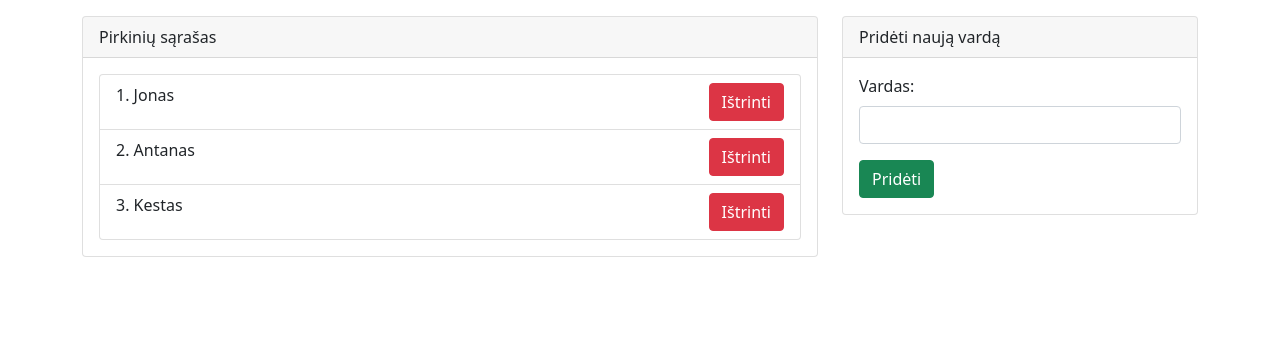
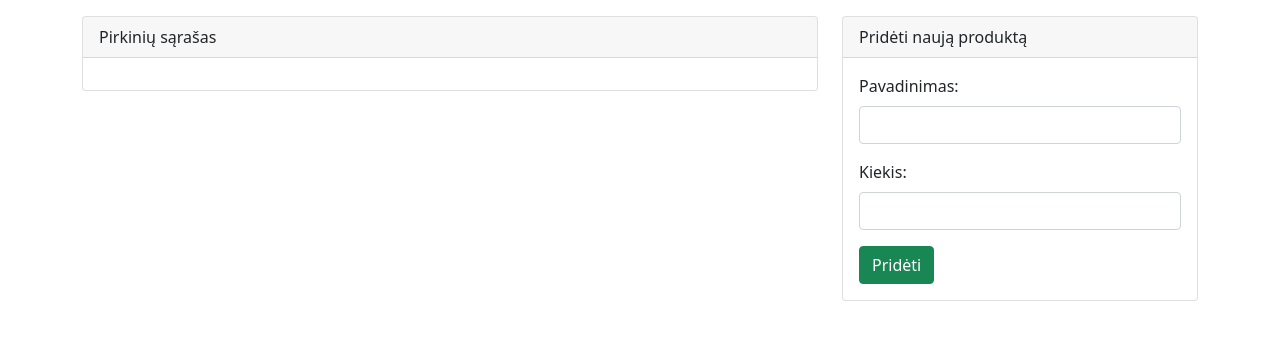
Before and after one commit to GediminasGricius/Prekes-bit-202204, an Angular app: page / in a window 1280 px wide. Shown: the top 340 px of the page. Built offline with nearby package versions, Linux system fonts and the light colour scheme.

Commit message:
produktai

```diff
--- a/src/app/components/products/products.component.html
+++ b/src/app/components/products/products.component.html
@@ -4,8 +4,8 @@
             <div class="card-header">Pirkinių sąrašas</div>
             <div class="card-body">
                 <ul class="list-group" >
-                    <li class="list-group-item" *ngFor="let vardas of vardai; let i=index">
-                       {{i+1}}. {{ vardas }} <button class="btn btn-danger float-end" (click)="removeVardas(i)">Ištrinti</button>
+                    <li class="list-group-item" *ngFor="let product of products; let i=index">
+                       {{i+1}}. {{ product.name }}, kiekis: {{product.count}} <button class="btn btn-danger float-end" (click)="removeProduct(i)">Ištrinti</button>
                     </li>
 
                 </ul>
@@ -15,14 +15,17 @@
 
     <div class="col-md-4">
         <div class="card">
-            <div class="card-header">Pridėti naują vardą</div>
+            <div class="card-header">Pridėti naują produktą</div>
             <div class="card-body">
                 <div class="mb-3">
-                    <label for="" class="form-label">Vardas: </label>
-                    <input type="text" class="form-control" #newVardas (keyup.enter)="addNewVardas(newVardas)">
+                    <label for="" class="form-label">Pavadinimas: </label>
+                    <input type="text" class="form-control" #newName >
                 </div>
-
-                <button class="btn btn-success" (click)="addNewVardas(newVardas)">Pridėti</button>
+                <div class="mb-3">
+                    <label for="" class="form-label">Kiekis: </label>
+                    <input type="number" class="form-control" #newCount >
+                </div>
+                <button class="btn btn-success" (click)="addNewProduct(newName, newCount)">Pridėti</button>
             </div>
         </div>
     </div>
--- a/src/app/components/products/products.component.ts
+++ b/src/app/components/products/products.component.ts
@@ -1,4 +1,5 @@
 import { Component, OnInit } from '@angular/core';
+import { Product } from 'src/app/models/ProductModel';
 
 @Component({
   selector: 'app-products',
@@ -6,28 +7,36 @@ import { Component, OnInit } from '@angular/core';
   styleUrls: ['./products.component.css']
 })
 export class ProductsComponent implements OnInit {
+  public products:Product[]=[];
 
-  public vardai=["Jonas", "Antanas", "Kestas"];
-
-
-  constructor() { }
+  constructor() {
+    let data=localStorage.getItem("products");
+    if (data!=null){
+      this.products=JSON.parse(data);
+    }
+  }
 
   ngOnInit(): void {
   }
 
-  public addNewVardas(vardas:HTMLInputElement){
-    if (vardas.value!=''){
-      this.vardai.push(vardas.value);
-      vardas.value='';
+  private save(){
+    localStorage.setItem('products', JSON.stringify(this.products));
+  }
+
+  public addNewProduct(name:HTMLInputElement, count:HTMLInputElement){
+    if (name.value!=''){
+      this.products.push({
+        name  : name.value,
+        count : count.valueAsNumber
+      });
+      name.value='';
+      count.value='';
+      this.save();
     }
   }
 
-  public removeVardas(i:number){
-    this.vardai.splice(i, 1);
+  public removeProduct(i:number){
+    this.products.splice(i, 1);
+    this.save();
   }
-
-
-
-
-
 }
--- /dev/null
+++ b/src/app/models/ProductModel.ts
@@ -0,0 +1,4 @@
+export interface Product{
+    name:String;
+    count:number;
+}
```
